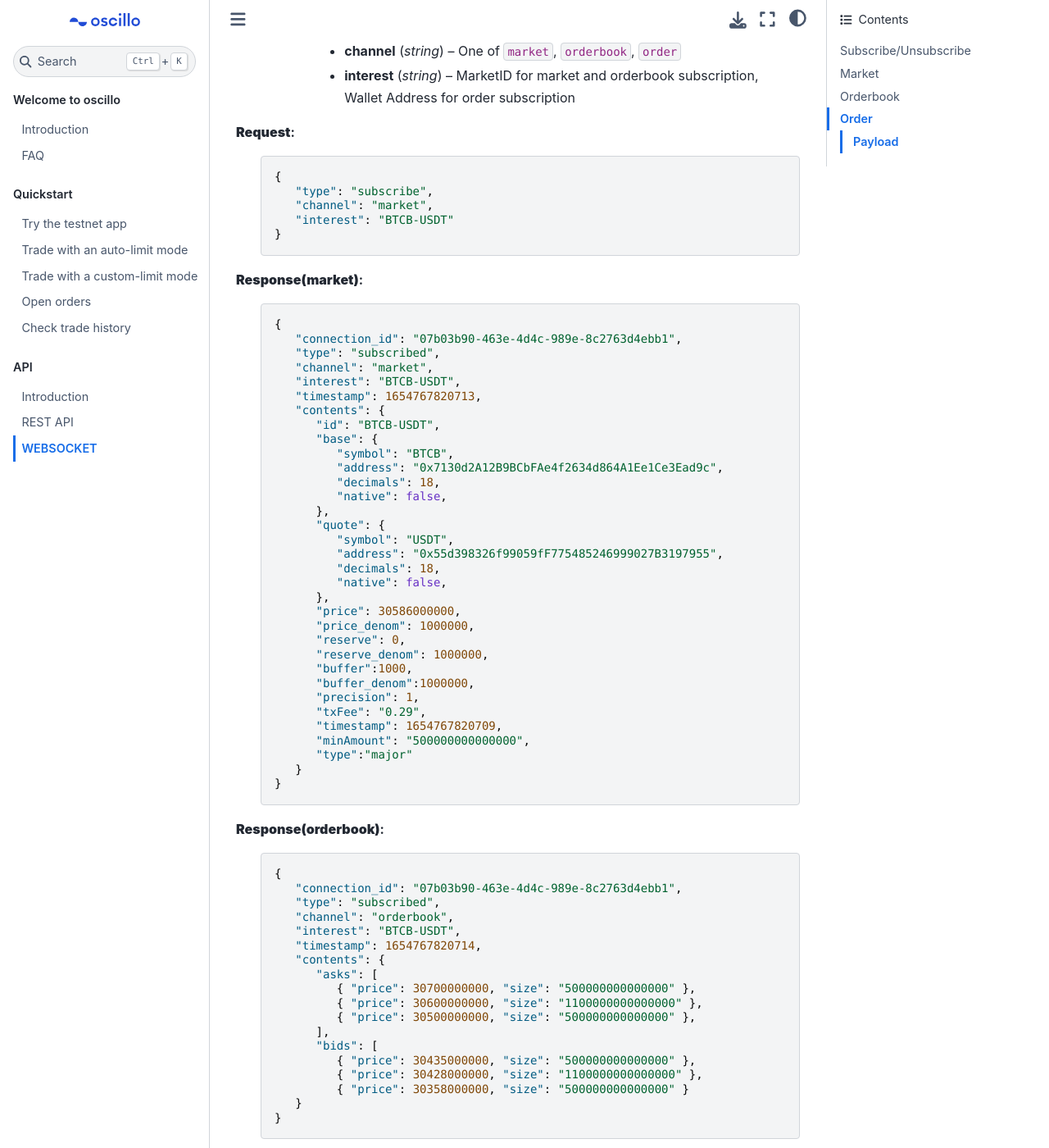
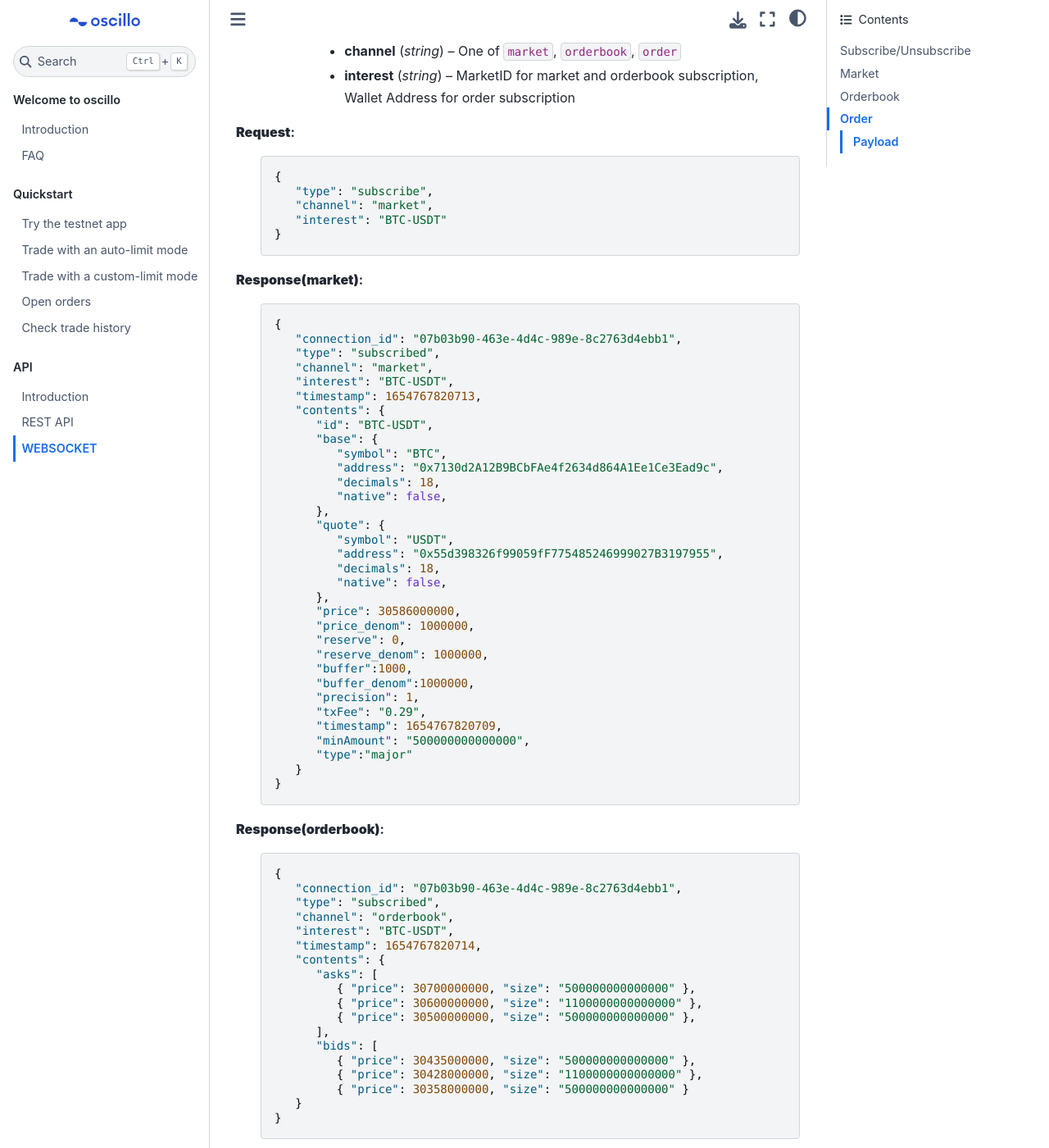
Before and after one commit to oscillo-finance/Docs, a Sphinx documentation site: the page built from docs/source/api/ws.rst, in a window 1280 px wide and 1400 px high, scrolled down 439 px. Shown: the whole window at 82% size. Built offline with Sphinx 7.4.7 and the Sphinx Book theme 1.1.4, drawn with Linux system fonts in a browser that asks for light colours; some of the changed text lies outside the part shown.

Commit message:
update listing keyword

```diff
--- a/docs/source/api/ws.rst
+++ b/docs/source/api/ws.rst
@@ -33,7 +33,7 @@ Subscribe
       {
          "type": "subscribe",
          "channel": "market",
-         "interest": "BTCB-USDT"
+         "interest": "BTC-USDT"
       }
 
 
@@ -44,12 +44,12 @@ Subscribe
          "connection_id": "07b03b90-463e-4d4c-989e-8c2763d4ebb1",
          "type": "subscribed",
          "channel": "market",
-         "interest": "BTCB-USDT",
+         "interest": "BTC-USDT",
          "timestamp": 1654767820713,
          "contents": {
-            "id": "BTCB-USDT",
+            "id": "BTC-USDT",
             "base": {
-               "symbol": "BTCB",
+               "symbol": "BTC",
                "address": "0x7130d2A12B9BCbFAe4f2634d864A1Ee1Ce3Ead9c",
                "decimals": 18,
                "native": false,
@@ -83,7 +83,7 @@ Subscribe
          "connection_id": "07b03b90-463e-4d4c-989e-8c2763d4ebb1",
          "type": "subscribed",
          "channel": "orderbook",
-         "interest": "BTCB-USDT",
+         "interest": "BTC-USDT",
          "timestamp": 1654767820714,
          "contents": {
             "asks": [
@@ -113,7 +113,7 @@ Subscribe
             {
                "key": "{order}:21",
                "account": "YOUR_ADDRESS",
-               "market": "BTCB-USDT",
+               "market": "BTC-USDT",
                "side": 20,
                "lprice": 30285000000,
                "status": 1,
@@ -125,7 +125,7 @@ Subscribe
             {
                "key": "{order}:13",
                "account": "YOUR_ADDRESS",
-               "market": "BTCB-USDT",
+               "market": "BTC-USDT",
                "side": 20,
                "lprice": 30332000000,
                "status": 1,
@@ -155,7 +155,7 @@ Unsubscribe
       {
          "type": "unsubscribe",
          "channel": "market",
-         "interest": "BTCB-USDT"
+         "interest": "BTC-USDT"
       }
 
 **Response**:
@@ -165,7 +165,7 @@ Unsubscribe
          "connection_id": "07b03b90-463e-4d4c-989e-8c2763d4ebb1",
          "type": "unsubscribed",
          "channel": "market",
-         "interest": "BTCB-USDT",
+         "interest": "BTC-USDT",
          "timestamp": 1654767820714
       }
 
@@ -183,10 +183,10 @@ Payload
          "connection_id": "07b03b90-463e-4d4c-989e-8c2763d4ebb1",
          "type": "update", // update only
          "channel": "market",
-         "interest": "BTCB-USDT",
+         "interest": "BTC-USDT",
          "contents": {
                "base":{
-                  "symbol": "BTCB",
+                  "symbol": "BTC",
                   "address": "0x7130d2A12B9BCbFAe4f2634d864A1Ee1Ce3Ead9c",
                   "decimals": 18,
                   "native": false
@@ -204,7 +204,7 @@ Payload
                "buffer": 1000,
                "buffer_denom": 1000000,
                "precision": 1,
-               "market": "BTCB-USDT",
+               "market": "BTC-USDT",
                "minAmount": "500000000000000",
                "txFee": "0.29",
                "timestamp": 1654767820709,
@@ -227,7 +227,7 @@ Payload
          "connection_id": "07b03b90-463e-4d4c-989e-8c2763d4ebb1",
          "type": "update", // update only
          "channel": "orderbook",
-         "interest": "BTCB-USDT",
+         "interest": "BTC-USDT",
          "contents": {
               "asks": [{ "price": 30700000000, "size": "1000000000000000000" }] // size 0 for removal
          }
@@ -253,7 +253,7 @@ Payload
             {
                "key": "{order}:21",
                "account": "user address",
-               "market": "BTCB-USDT",
+               "market": "BTC-USDT",
                "side": 20,
                "lprice": 30285000000,
                "status": 1,
@@ -276,7 +276,7 @@ Payload
             {
                "key": "{order}:21",
                "account": "user address",
-               "market": "BTCB-USDT",
+               "market": "BTC-USDT",
                "side": 20,
                "lprice": 30285000000,
                "status": 1,
@@ -299,7 +299,7 @@ Payload
             {
                "key": "{order}:21",
                "account": "user address",
-               "market": "BTCB-USDT",
+               "market": "BTC-USDT",
                "side": 20,
                "lprice": 30285000000,
                "status": 1,
```
Also changed, not shown: docs/source/api/introduction.rst (+8 -8 lines), docs/source/api/rest.rst (+6 -6 lines).
